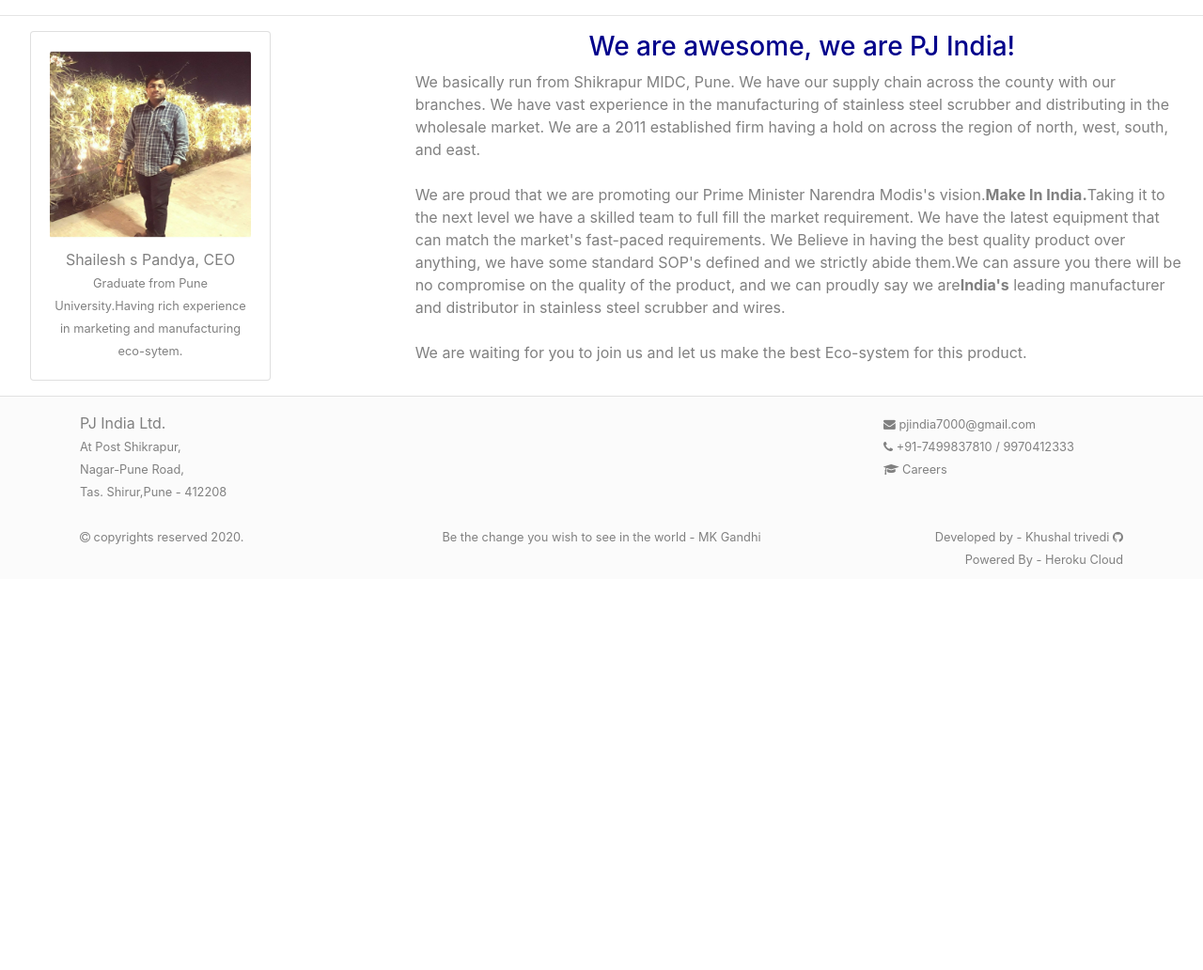
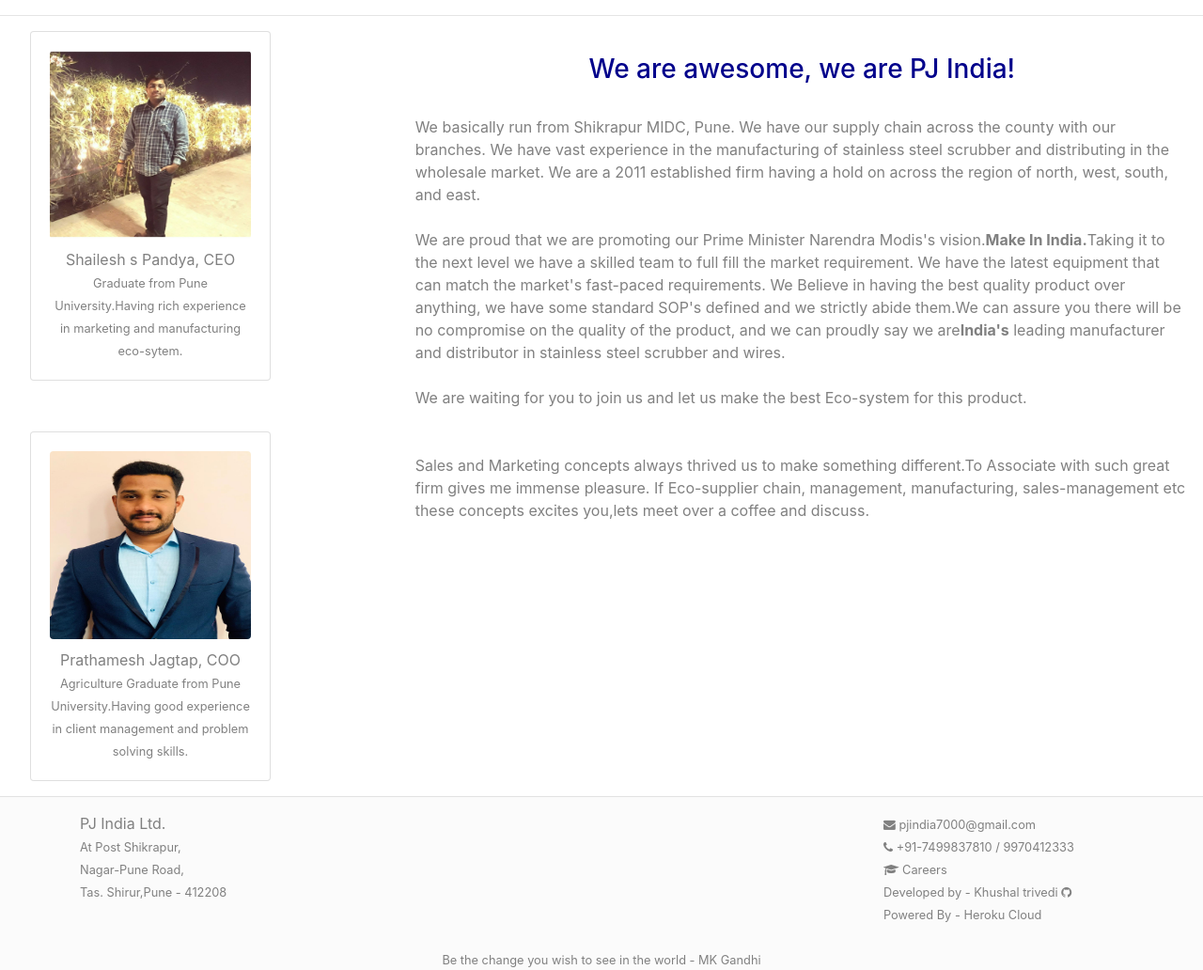
Before and after one commit to khushalt/ssp_india, a Flask app: page /about in a window 1280 px wide. Shown: the part 76-1108 px from the top of the page at 94% size. Before the commit the page ends 679 px from the top, so only its background shows below. Run offline with Flask 2, Linux system fonts and the light colour scheme; some libraries are stand-ins or nearby versions.

Commit message:
feat: added footer with container, COO info added

```diff
--- a/templates/about.html
+++ b/templates/about.html
@@ -23,9 +23,9 @@
 		<div class="col-md-1"></div>
 		<div class="col-md-8 text-center">
 			<div class="text-center website-font-theme">
-				<b><h3>We are awesome, we are PJ India!</h3></b>
+				<b><br><h3>We are awesome, we are PJ India!</h3></b><br>
 			</div>
-			<div class="text-left website-font-theme std-para">
+			<div class="text-left website-font-theme std-para ">
 				We basically run from Shikrapur MIDC, Pune. We have our supply chain across the county with our branches. We have vast experience in the manufacturing of stainless steel scrubber and distributing in the wholesale market. We are a 2011 established firm having a hold on across the region of north, west, south, and east.<br><br>
 
 				We are proud that we are promoting our Prime Minister Narendra Modis's vision.<b>Make In India.</b>Taking it to the next level we have a skilled team to full fill the market requirement. We have the latest equipment that can match the market's fast-paced requirements. We Believe in having the best quality product over anything, we have some standard SOP's defined and we strictly abide them.We can assure you there will be no compromise on the quality of the product, and we can proudly say we are<b>India's</b> leading manufacturer and distributor in stainless steel scrubber and wires.<br> <br>
@@ -35,5 +35,35 @@
 		</div>
 		</div>
 </div>
+<br>
+<div class="container-fluid">
+<div class="row">
+	<div class="col-md-3" align="center">
+		<div class="card ca-wd">
+				<div class="card-body">
+					<div class="text-center">
+						<a href=""><img src="/static/images/coo.jpeg" alt="Scrub" width="214" height="200" class="rounded mx-auto d-block"></a>
+					</div>
+					<div class="text-center card-text">
+						<a href="" class="std-para">Prathamesh Jagtap, COO</a>
+					</div>
+					<div class="text-center">
+						<small class="std-para text-center">
+						Agriculture Graduate from Pune University.Having good experience in client management and problem solving skills.
+					</small>
+					</div>
+				</div>
+			</div>
+		</div>
+		<div class="col-md-1"></div>
+		<div class="col-md-8 text-center">
+			<div class="text-left website-font-theme std-para ">
+				<br>
+				Sales and Marketing concepts always thrived us to make something different.To Associate with such great firm gives me immense pleasure.
 
+				If Eco-supplier chain, management, manufacturing, sales-management etc these concepts excites you,lets meet over a coffee and discuss.
+			</div>
+		</div>
+		</div>
+</div>
  {% endblock %}
--- a/templates/base.html
+++ b/templates/base.html
@@ -56,7 +56,7 @@
 	<div class="container">
 		<div class="row">
 			<div class="col-md-3 std-para">
-				PJ India Ltd.<br>
+				<div>PJ India Ltd.</div>
 				<small>At Post Shikrapur,</small><br>
 				<small>Nagar-Pune Road,</small><br>
 				<small>Tas. Shirur,Pune - 412208</small>
@@ -65,8 +65,11 @@
 			<div class="col-md-3">
 				<small class="std-para"><a href="" class="std-para"><i class="fa fa-envelope" aria-hidden="true"></i> pjindia7000@gmail.com</a><br>
 			<i class="fa fa-phone" aria-hidden="true"></i> +91-7499837810 / 9970412333 <br>
-			<a href="" class="std-para"><i class="fa fa-graduation-cap" aria-hidden="true"></i> Careers</a>
+			<a href="" class="std-para"><i class="fa fa-graduation-cap" aria-hidden="true"></i> Careers</a><br>
 		</small>
+		<small class="std-para">Developed by - <a href="https://github.com/khushalt" class="std-para">Khushal trivedi <i class="fa fa-github" aria-hidden="true"></i></a><br>
+					Powered By - <a href="https://dashboard.heroku.com/apps"m class="std-para">Heroku Cloud</a>
+				</small>
 			</div>
 		</div>
 	</div>
@@ -75,9 +78,7 @@
 		<br>
 		<div class="row">
 			<div class="col-md-3">
-				<small class="std-para">
-					<i class="fa fa-copyright" aria-hidden="true"></i> copyrights reserved 2020.
-				</small>
+
 			</div>
 			<div class="col-md-6" align="center">
 				<small class="std-para">
@@ -85,9 +86,6 @@
 				</small>
 			</div>
 			<div class="col-md-3 footer-margin" align="right">
-				<small class="std-para">Developed by - <a href="https://github.com/khushalt" class="std-para">Khushal trivedi <i class="fa fa-github" aria-hidden="true"></i></a><br>
-					Powered By - <a href="https://dashboard.heroku.com/apps"m class="std-para">Heroku Cloud</a>
-				</small>
 			</div>
 		</div>
 	</div>
```
Also changed, not shown: static/css/login.css (added), static/images/coo.jpeg (added).
